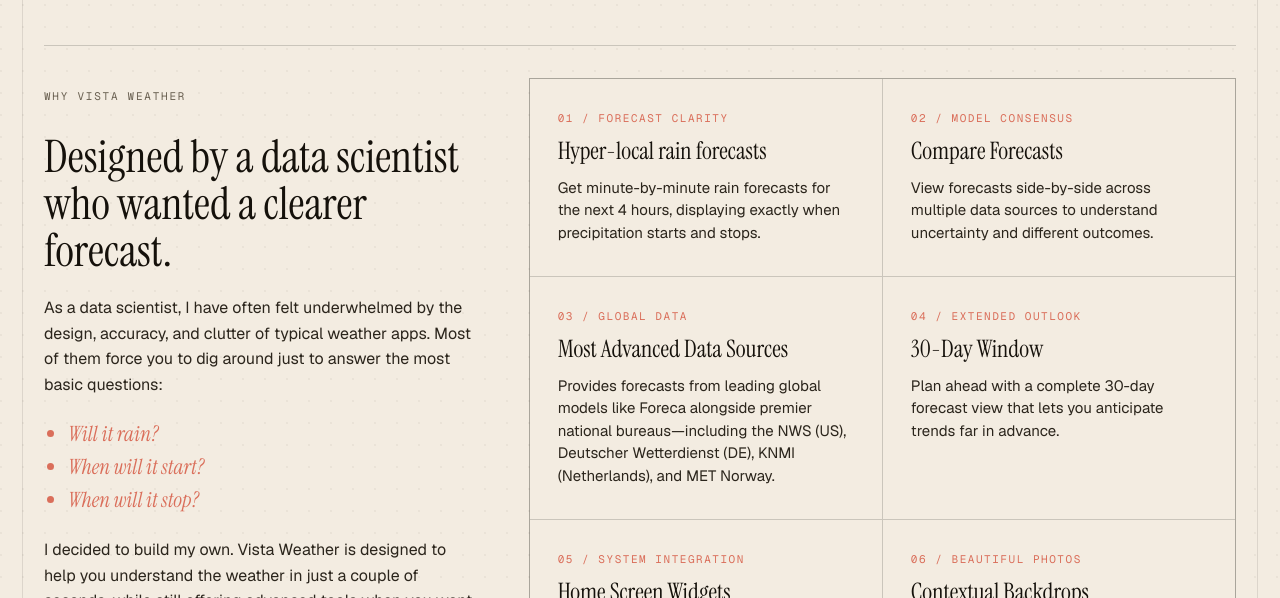
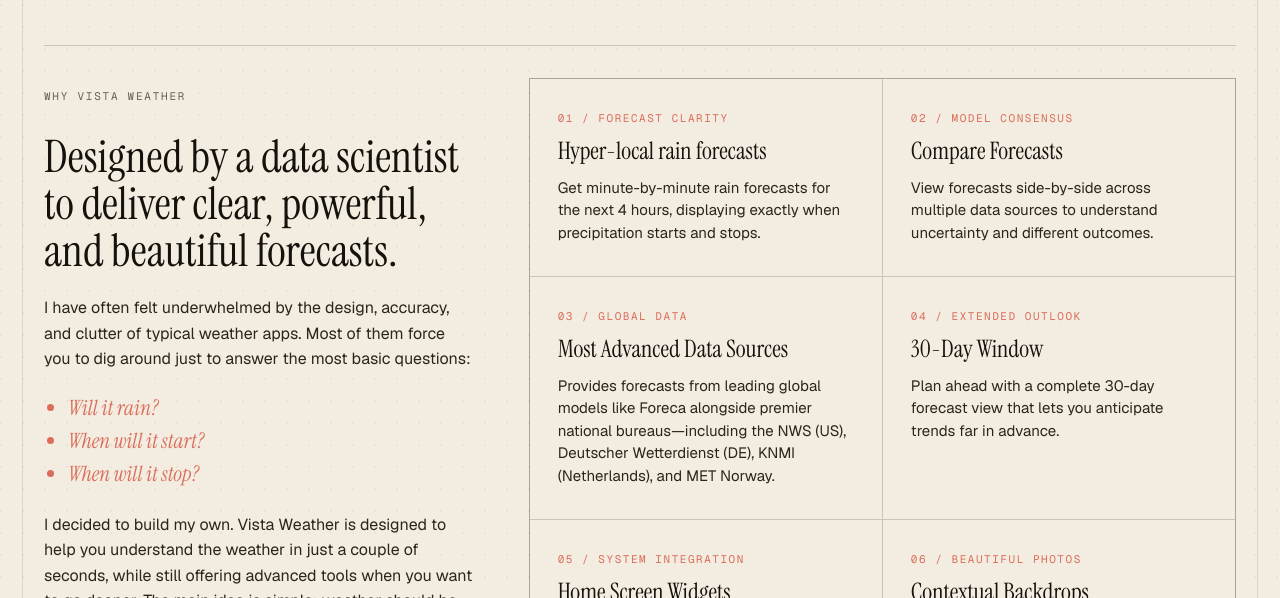
Before and after one commit to zhongzhihu/vista_weather, an Astro site: page / in a window 1280 px wide. Shown: the part 634-1232 px from the top of the page. Built offline with nearby package versions, Linux system fonts and the light colour scheme; Astro itself is replaced by a stand-in of ours.

Commit message:
update website

```diff
--- a/src/pages/index.astro
+++ b/src/pages/index.astro
@@ -73,10 +73,10 @@
     <section class="app-details" aria-label="App story and features">
       <div class="details-story">
         <p class="kicker">Why Vista Weather</p>
-        <h2 class="serif-title">Designed by a data scientist who wanted a clearer forecast.</h2>
+        <h2 class="serif-title">Designed by a data scientist to deliver clear, powerful, and beautiful forecasts.</h2>
         <div class="story-content">
           <p>
-            As a data scientist, I have often felt underwhelmed by the design, accuracy, and clutter of typical weather apps. Most of them force you to dig around just to answer the most basic questions:
+            I have often felt underwhelmed by the design, accuracy, and clutter of typical weather apps. Most of them force you to dig around just to answer the most basic questions:
           </p>
           <ul class="story-questions">
             <li>Will it rain?</li>
```
Also changed, not shown: 1 other file.
